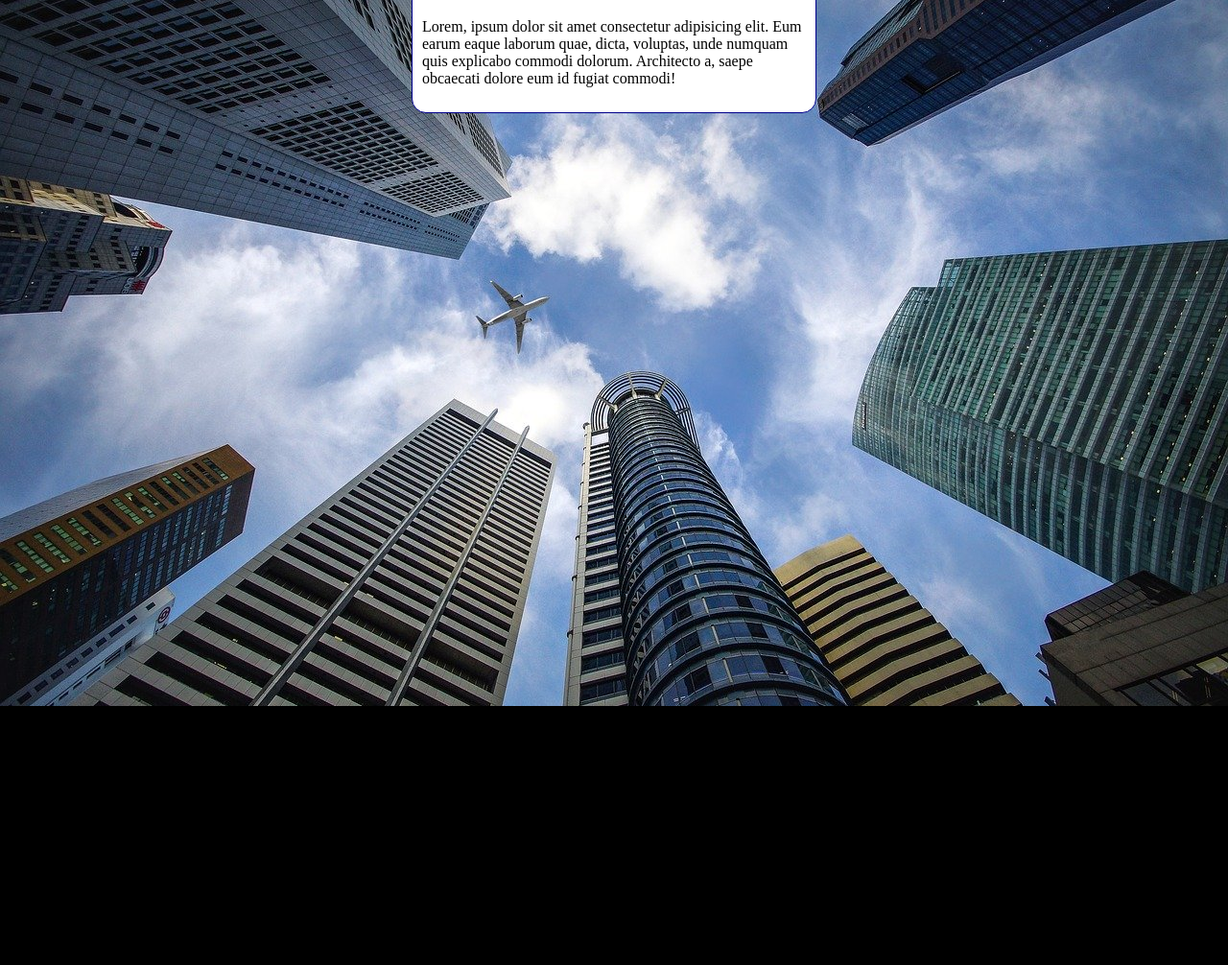
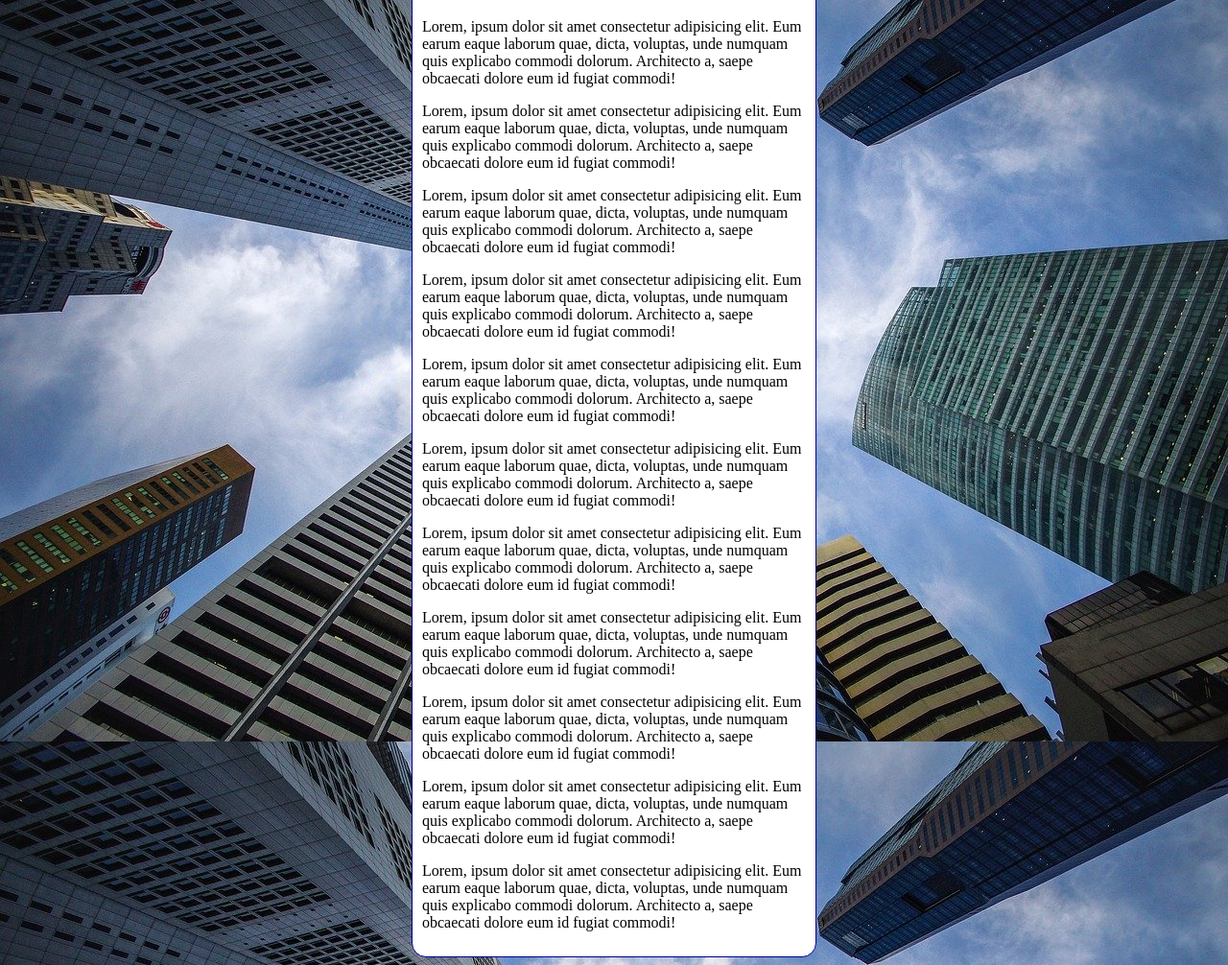
Before and after one commit to francieledalarosa/html, a plain HTML site: page exercicíos/ex022/fundo005.html in a window 1280 px wide. Shown: the part 80-1086 px from the top of the page at 96% size. Before the commit the page ends 816 px from the top, so only its background shows below. Drawn offline with Linux system fonts and the light colour scheme.

Commit message:
creat fundo006.html

```diff
--- a/exercicíos/ex022/fundo005.html
+++ b/exercicíos/ex022/fundo005.html
@@ -6,16 +6,20 @@
     <title>Document</title>
     <style>
         body{
-            height: 100vh;
+            /*height: 100vh;
             background-color: black;
             background-image: url('imagens/wallpaper002.jpg');
             background-position: center top;
             background-repeat: no-repeat;
             background-size: cover;
+            background-attachment: fixed;
+            */
+            background: black url('imagens/wallpaper002.jpg') center center no-repeat fixed;
+            background-size:cover;
         }
         main{
             background-color: white;
-            width: 400px;
+            max-width: 400px;
             padding: 10px;
             margin: auto;
             border: 1px solid darkblue;
@@ -27,6 +31,16 @@
     <main>
         <h1>Testando imagem de fundo</h1>
         <p>Lorem, ipsum dolor sit amet consectetur adipisicing elit. Eum earum eaque laborum quae, dicta, voluptas, unde numquam quis explicabo commodi dolorum. Architecto a, saepe obcaecati dolore eum id fugiat commodi!</p>
+        <p>Lorem, ipsum dolor sit amet consectetur adipisicing elit. Eum earum eaque laborum quae, dicta, voluptas, unde numquam quis explicabo commodi dolorum. Architecto a, saepe obcaecati dolore eum id fugiat commodi!</p>
+        <p>Lorem, ipsum dolor sit amet consectetur adipisicing elit. Eum earum eaque laborum quae, dicta, voluptas, unde numquam quis explicabo commodi dolorum. Architecto a, saepe obcaecati dolore eum id fugiat commodi!</p>
+        <p>Lorem, ipsum dolor sit amet consectetur adipisicing elit. Eum earum eaque laborum quae, dicta, voluptas, unde numquam quis explicabo commodi dolorum. Architecto a, saepe obcaecati dolore eum id fugiat commodi!</p>
+        <p>Lorem, ipsum dolor sit amet consectetur adipisicing elit. Eum earum eaque laborum quae, dicta, voluptas, unde numquam quis explicabo commodi dolorum. Architecto a, saepe obcaecati dolore eum id fugiat commodi!</p>
+        <p>Lorem, ipsum dolor sit amet consectetur adipisicing elit. Eum earum eaque laborum quae, dicta, voluptas, unde numquam quis explicabo commodi dolorum. Architecto a, saepe obcaecati dolore eum id fugiat commodi!</p>
+        <p>Lorem, ipsum dolor sit amet consectetur adipisicing elit. Eum earum eaque laborum quae, dicta, voluptas, unde numquam quis explicabo commodi dolorum. Architecto a, saepe obcaecati dolore eum id fugiat commodi!</p>
+        <p>Lorem, ipsum dolor sit amet consectetur adipisicing elit. Eum earum eaque laborum quae, dicta, voluptas, unde numquam quis explicabo commodi dolorum. Architecto a, saepe obcaecati dolore eum id fugiat commodi!</p>
+        <p>Lorem, ipsum dolor sit amet consectetur adipisicing elit. Eum earum eaque laborum quae, dicta, voluptas, unde numquam quis explicabo commodi dolorum. Architecto a, saepe obcaecati dolore eum id fugiat commodi!</p>
+        <p>Lorem, ipsum dolor sit amet consectetur adipisicing elit. Eum earum eaque laborum quae, dicta, voluptas, unde numquam quis explicabo commodi dolorum. Architecto a, saepe obcaecati dolore eum id fugiat commodi!</p>
+        <p>Lorem, ipsum dolor sit amet consectetur adipisicing elit. Eum earum eaque laborum quae, dicta, voluptas, unde numquam quis explicabo commodi dolorum. Architecto a, saepe obcaecati dolore eum id fugiat commodi!</p>
     </main>
 </body>
 </html>
```
Also changed, not shown: exercicíos/ex022/fundo006.html (added, +42 -0 lines).
